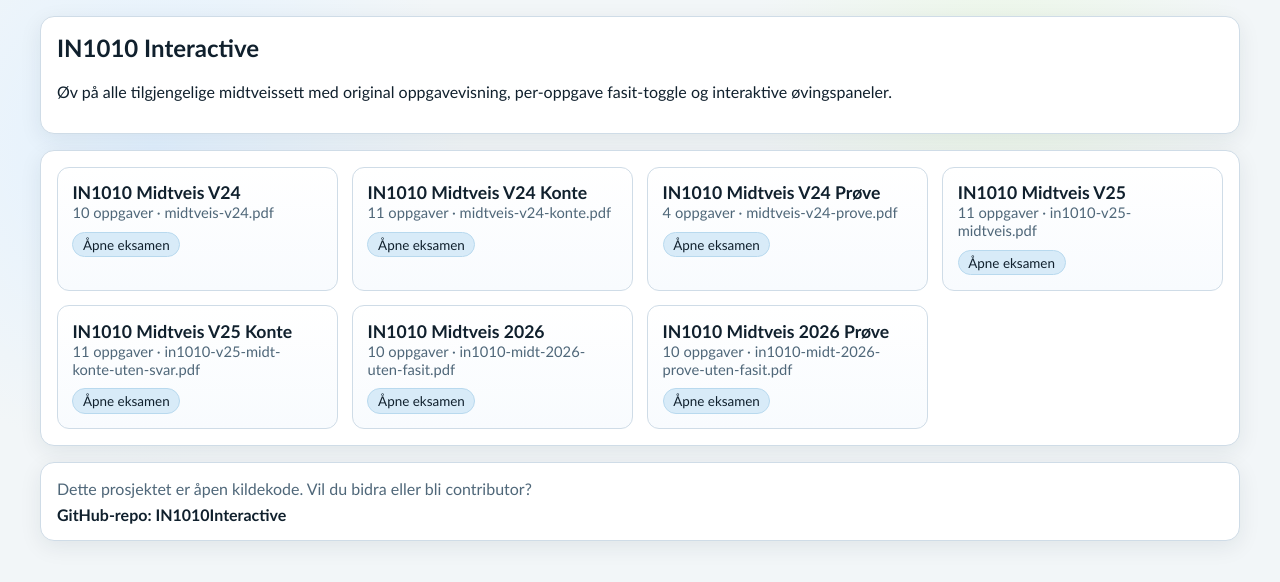
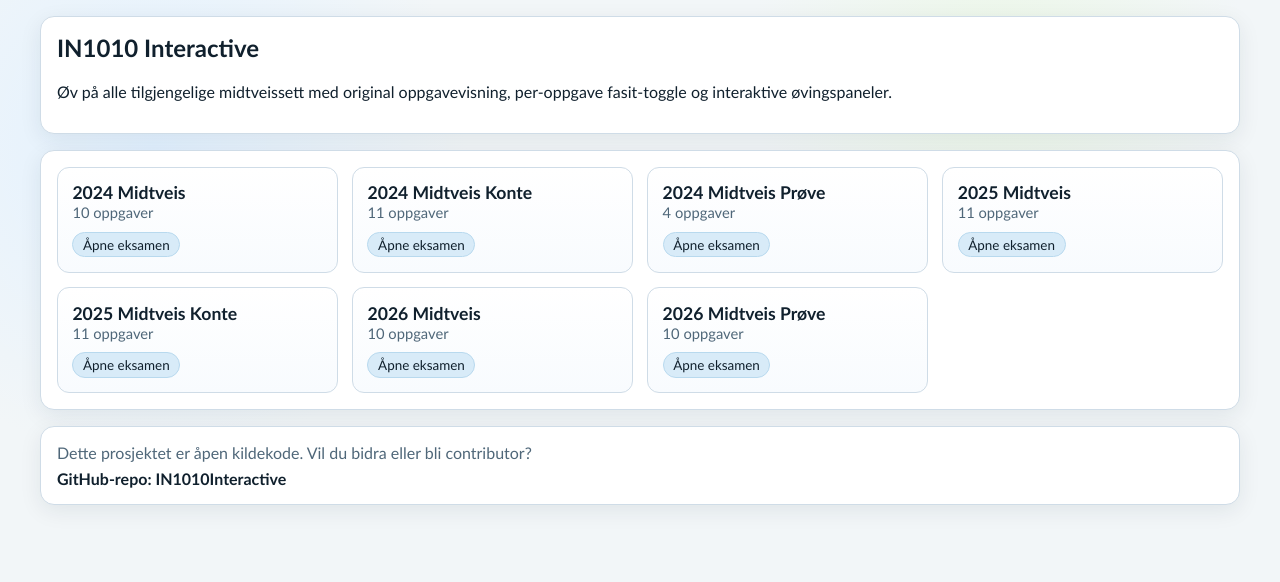
Before and after one commit to JacobStarheim/IN1010Interactive, a Next.js app: page / in a window 1280 px wide. Shown: the top 582 px of the page. Built offline with nearby package versions, Linux system fonts and the light colour scheme.

Commit message:
style(home): simplify exam card titles

```diff
--- a/src/components/home/exam-overview-grid.tsx
+++ b/src/components/home/exam-overview-grid.tsx
@@ -17,6 +17,23 @@ type Props = {
 };
 
 type SubmissionMap = Partial<Record<ExamId, SubmissionResult>>;
+
+const formatHomeExamTitle = (examId: ExamId) => {
+  const [, yearSuffix, variant] = examId.match(/^v(\d{2})-(.+)$/) ?? [];
+  const year = yearSuffix ? `20${yearSuffix}` : examId;
+
+  if (variant === "midtveis") {
+    return `${year} Midtveis`;
+  }
+  if (variant === "konte") {
+    return `${year} Midtveis Konte`;
+  }
+  if (variant === "prove") {
+    return `${year} Midtveis Prøve`;
+  }
+
+  return examId;
+};
 
 const readSubmissionMap = (exams: ExamManifest[]): SubmissionMap => {
   const storage = getBrowserStorage();
@@ -94,10 +111,8 @@ export function ExamOverviewGrid({ exams }: Props) {
           >
             <div className={styles.examHeader}>
               <div>
-                <h2>{exam.title}</h2>
-                <p>
-                  {exam.questions.length} oppgaver · {exam.sourcePromptPdf}
-                </p>
+                <h2>{formatHomeExamTitle(exam.id)}</h2>
+                <p>{exam.questions.length} oppgaver</p>
               </div>
 
               {submission ? (
```
